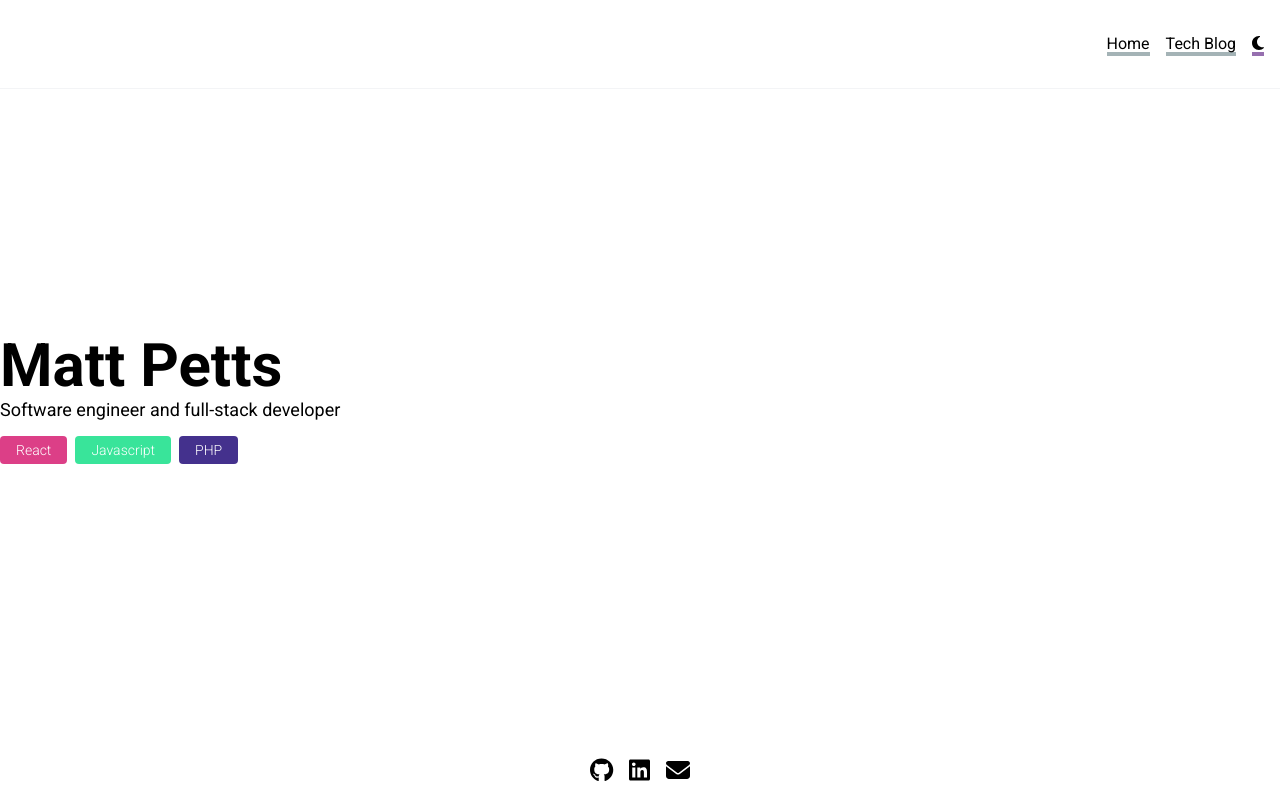
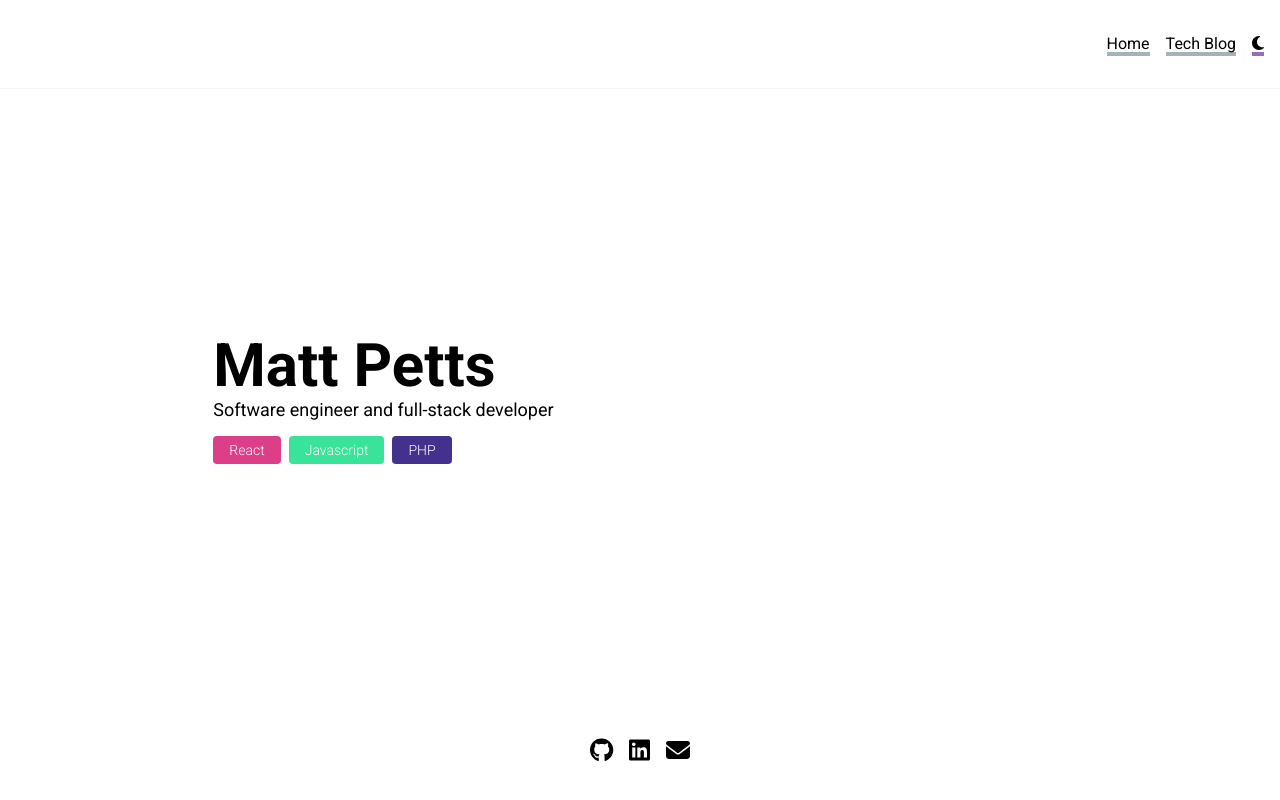
Before and after one commit to mattpetts/nextjs-wp-blog, a Next.js app: page / in a window 1280 px wide. Built offline with nearby package versions, Linux system fonts and the light colour scheme.

Commit message:
css and responsive fixes

```diff
--- a/components/Header.js
+++ b/components/Header.js
@@ -18,7 +18,7 @@ export default function Header({ darkTheme, toggleDarkTheme }) {
     const rand = getRandom()
 
     return (
-        <header className="w-100 py-8 flex flex-row justify-center fixed w-full border-b border-gray-100 bg-white dark:bg-gray-900 dark:border-gray-800">
+        <header className="w-100 py-8 flex flex-row justify-center fixed w-full border-b border-gray-100 z-30 bg-white dark:bg-gray-900 dark:border-gray-800">
             <ul className="flex flex-row justify-end px-2 container">
                 <HeaderLink text="Home" href="/" />
                 <HeaderLink text="Tech Blog" href="/blog" />
--- a/components/Post.js
+++ b/components/Post.js
@@ -18,7 +18,7 @@ export default function Post({ post, image }) {
     return (
         <div className="w-full m-auto border-b border-gray-100 flex flex-row items-center justify-between py-4 px-2 dark:border-gray-800">
             <div className="flex flex-row items-center">
-                <div className="mr-8">
+                <div className="mr-8 hidden md:block">
                     <h5 className="font-main text-sm text-gray-400">Last Updated</h5>
                     <h4 className="font-main font-bold text-md dark:text-white">{formatDate}</h4>
                 </div>
--- a/pages/_app.js
+++ b/pages/_app.js
@@ -13,7 +13,7 @@ function MyApp({ Component, pageProps }) {
     const [darkTheme, setDarkTheme] = useState(false);
 
     return (
-        <main className={darkTheme ? 'dark' : 'light'}>
+        <main className={`transition-colors duration-1000 delay-150 ${darkTheme ? 'dark' : 'light'}`}>
             <div className='bg-white min-h-screen dark:bg-gray-900'>
                 <Header
                     darkTheme={darkTheme}
--- a/pages/blog/index.js
+++ b/pages/blog/index.js
@@ -10,14 +10,14 @@ export default function Home({ posts }) {
             <Head>
                 <title>Tech Blog</title>
             </Head>
-            <div className="w-9/12 py-8 m-auto">
+            <div className="w-11/12 py-8 m-auto sm:w-9/12">
                 <h1 className="w-100 text-left font-main font-bold text-5xl text-left my-6 dark:text-white">Tech Blog</h1>
                 <form className="mb-8 w-full">
                     <input
                         type="text"
                         name="search"
                         placeholder="Search Blog"
-                        className="w-full p-4 border rounded font-main text-lg outline-none dark:bg-gray-900 border-gray-800 text-white"
+                        className="w-full p-4 border rounded font-main text-lg outline-none dark:bg-gray-900 dark:border-gray-800 dark:text-white"
                     />
                 </form>
                 {posts.map((post) => (
--- a/pages/index.js
+++ b/pages/index.js
@@ -10,7 +10,7 @@ export default function Home() {
 
     return (
         <>
-            <div className="flex flex-1 flex-col justify-center items-center h-screen">
+            <div className="flex flex-1 flex-col justify-center items-center min-h-screen">
                 <Head>
                     <title>Matt's Website</title>
 
@@ -19,32 +19,32 @@ export default function Home() {
                     <link href="https://fonts.googleapis.com/css2?family=Lato:wght@300;400;700&display=swap" rel="stylesheet" />
                 </Head>
 
-                <div className="container">
-                    <h1 className="w-100 text-left font-main font-bold text-6xl dark:text-white">Matt Petts</h1>
-                    <p className="w-100 text-left font-main text-lg mb-3 dark:text-white">Software engineer and full-stack developer</p>
-                    <div className="flex flex-row justtiy-start align-center">
+                <div className="w-10/12 py-8 m-auto sm:w-8/12">
+                    <h1 className="w-100 text-center font-main font-bold text-6xl dark:text-white sm:text-left">Matt Petts</h1>
+                    <p className="w-100 text-center font-main text-lg mb-3 dark:text-white sm:text-left">Software engineer and full-stack developer</p>
+                    <div className="w-full flex flex-row justify-center align-center sm:justify-start">
                         <h4 className="rounded font-main font-light text-white text-sm px-4 py-1 mr-2 bg-theme-1">React</h4>
                         <h4 className="rounded font-main font-light text-white text-sm px-4 py-1 mr-2 bg-theme-2">Javascript</h4>
                         <h4 className="rounded font-main font-light text-white text-sm px-4 py-1 mr-2 bg-theme-3">PHP</h4>
                     </div>
                 </div>
             </div>
-            <div className='fixed bottom-3.5 w-full'>
+            <div className='fixed bottom-3.5 w-full pb-5'>
                 <ul className='flex flex-row justify-center align-center flex-1'>
                     <li className='mx-2 text-2xl cursor-pointer'>
-                    <Link href="/">
+                        <a href="https://github.com/mattpetts" target="_blank">
                             <FontAwesomeIcon icon={ faGithub } className="dark:text-white" />
-                    </Link>
+                        </a>
                     </li>
                     <li className='mx-2 text-2xl cursor-pointer'>
-                    <Link href="/">
+                        <a href="https://www.linkedin.com/in/matt-petts-51230968/" target="_blank">
                             <FontAwesomeIcon icon={ faLinkedin } className="dark:text-white" />
-                    </Link>
+                        </a>
                     </li>
                     <li className='mx-2 text-2xl cursor-pointer'>
-                    <Link href="/">
+                        <a href="mailto:mattpetts23@gmail.com" target="_blank">
                             <FontAwesomeIcon icon={ faEnvelope } className="dark:text-white" />
-                    </Link>
+                        </a>
                     </li>
                 </ul>
             </div>
--- a/public/css/global.css
+++ b/public/css/global.css
@@ -532,12 +532,12 @@ Ensure the default browser behavior of the `hidden` attribute.
   bottom: -0px;
 }
 
-.-z-10{
-  z-index: -10;
+.z-10{
+  z-index: 10;
 }
 
-.z-10{
-  z-index: 10;
+.z-30{
+  z-index: 30;
 }
 
 .m-auto{
@@ -595,12 +595,20 @@ Ensure the default browser behavior of the `hidden` attribute.
   display: block;
 }
 
+.inline-block{
+  display: inline-block;
+}
+
 .flex{
   display: flex;
 }
 
-.h-screen{
-  height: 100vh;
+.inline-flex{
+  display: inline-flex;
+}
+
+.hidden{
+  display: none;
 }
 
 .h-full{
@@ -631,6 +639,24 @@ Ensure the default browser behavior of the `hidden` attribute.
   width: -webkit-max-content;
   width: -moz-max-content;
   width: max-content;
+}
+
+.w-6\/12{
+  width: 50%;
+}
+
+.w-11\/12{
+  width: 91.666667%;
+}
+
+.w-10\/12{
+  width: 83.333333%;
+}
+
+.min-w-min{
+  min-width: -webkit-min-content;
+  min-width: -moz-min-content;
+  min-width: min-content;
 }
 
 .max-w-5xl{
@@ -746,8 +772,16 @@ Ensure the default browser behavior of the `hidden` attribute.
   padding-bottom: 2.5rem;
 }
 
+.pb-5{
+  padding-bottom: 1.25rem;
+}
+
 .text-left{
   text-align: left;
+}
+
+.text-center{
+  text-align: center;
 }
 
 .font-main{
@@ -802,10 +836,26 @@ Ensure the default browser behavior of the `hidden` attribute.
   outline-offset: 2px;
 }
 
+.transition-colors{
+  transition-property: color, background-color, border-color, fill, stroke, -webkit-text-decoration-color;
+  transition-property: color, background-color, border-color, text-decoration-color, fill, stroke;
+  transition-property: color, background-color, border-color, text-decoration-color, fill, stroke, -webkit-text-decoration-color;
+  transition-timing-function: cubic-bezier(0.4, 0, 0.2, 1);
+  transition-duration: 150ms;
+}
+
 .transition-all{
   transition-property: all;
   transition-timing-function: cubic-bezier(0.4, 0, 0.2, 1);
   transition-duration: 150ms;
+}
+
+.delay-150{
+  transition-delay: 150ms;
+}
+
+.duration-1000{
+  transition-duration: 1000ms;
 }
 
 .blog-hover:hover {
@@ -858,3 +908,61 @@ Ensure the default browser behavior of the `hidden` attribute.
   --tw-text-opacity: 1;
   color: rgb(255 255 255 / var(--tw-text-opacity));
 }
+
+@media (min-width: 640px){
+  .sm\:visible{
+    visibility: visible;
+  }
+
+  .sm\:invisible{
+    visibility: hidden;
+  }
+
+  .sm\:block{
+    display: block;
+  }
+
+  .sm\:hidden{
+    display: none;
+  }
+
+  .sm\:w-9\/12{
+    width: 75%;
+  }
+
+  .sm\:w-8\/12{
+    width: 66.666667%;
+  }
+
+  .sm\:w-min{
+    width: -webkit-min-content;
+    width: -moz-min-content;
+    width: min-content;
+  }
+
+  .sm\:w-max{
+    width: -webkit-max-content;
+    width: -moz-max-content;
+    width: max-content;
+  }
+
+  .sm\:min-w-min{
+    min-width: -webkit-min-content;
+    min-width: -moz-min-content;
+    min-width: min-content;
+  }
+
+  .sm\:justify-start{
+    justify-content: flex-start;
+  }
+
+  .sm\:text-left{
+    text-align: left;
+  }
+}
+
+@media (min-width: 768px){
+  .md\:block{
+    display: block;
+  }
+}
--- a/tailwind.config.js
+++ b/tailwind.config.js
@@ -11,5 +11,5 @@ module.exports = {
         }
     },
   },
-  plugins: [],
+  plugins: []
 }
```
Also changed, not shown: pages/blog/[slug]/index.js (+5 -5 lines). Lines whose indentation alone changed are shown as unchanged.
